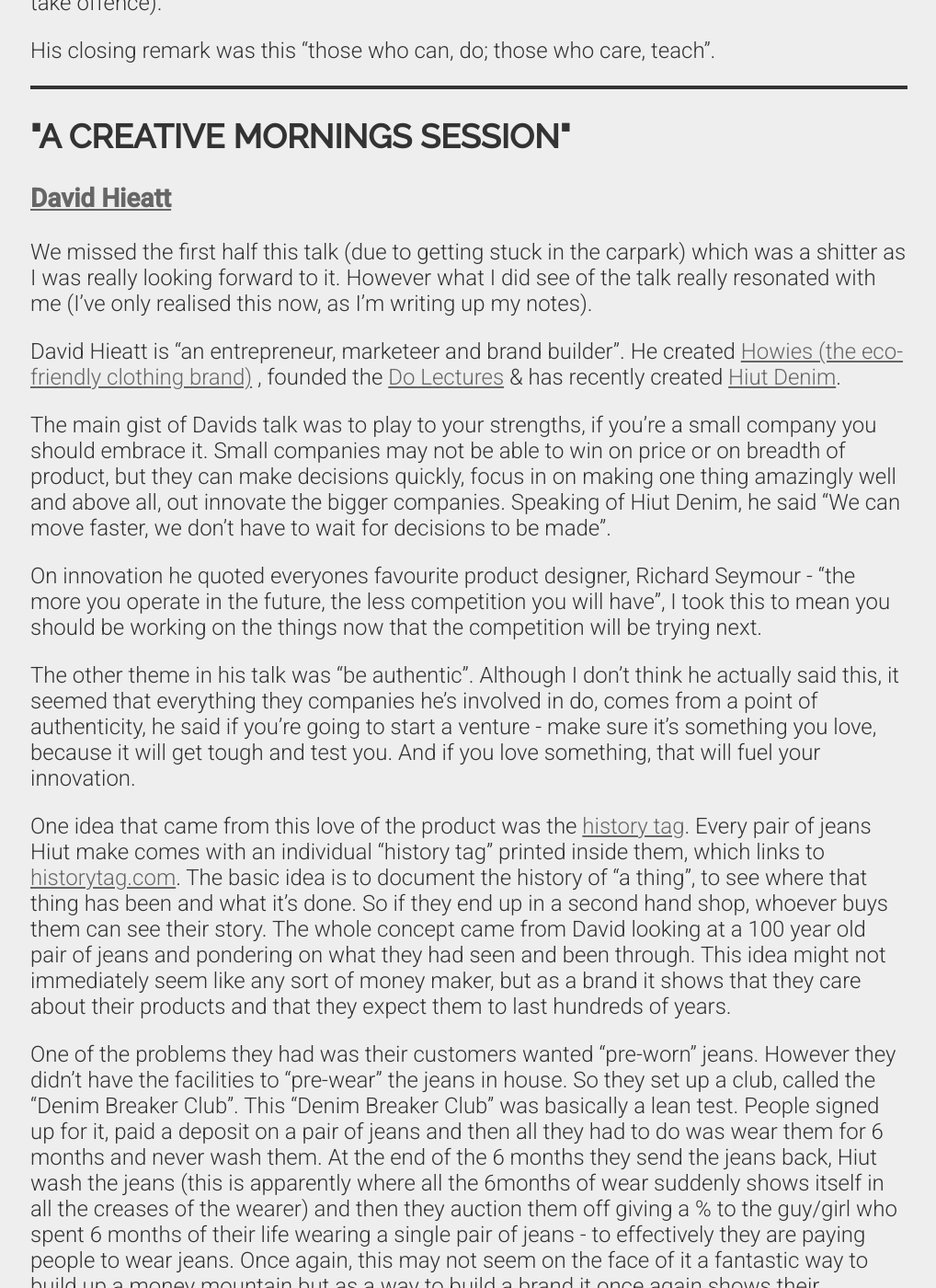
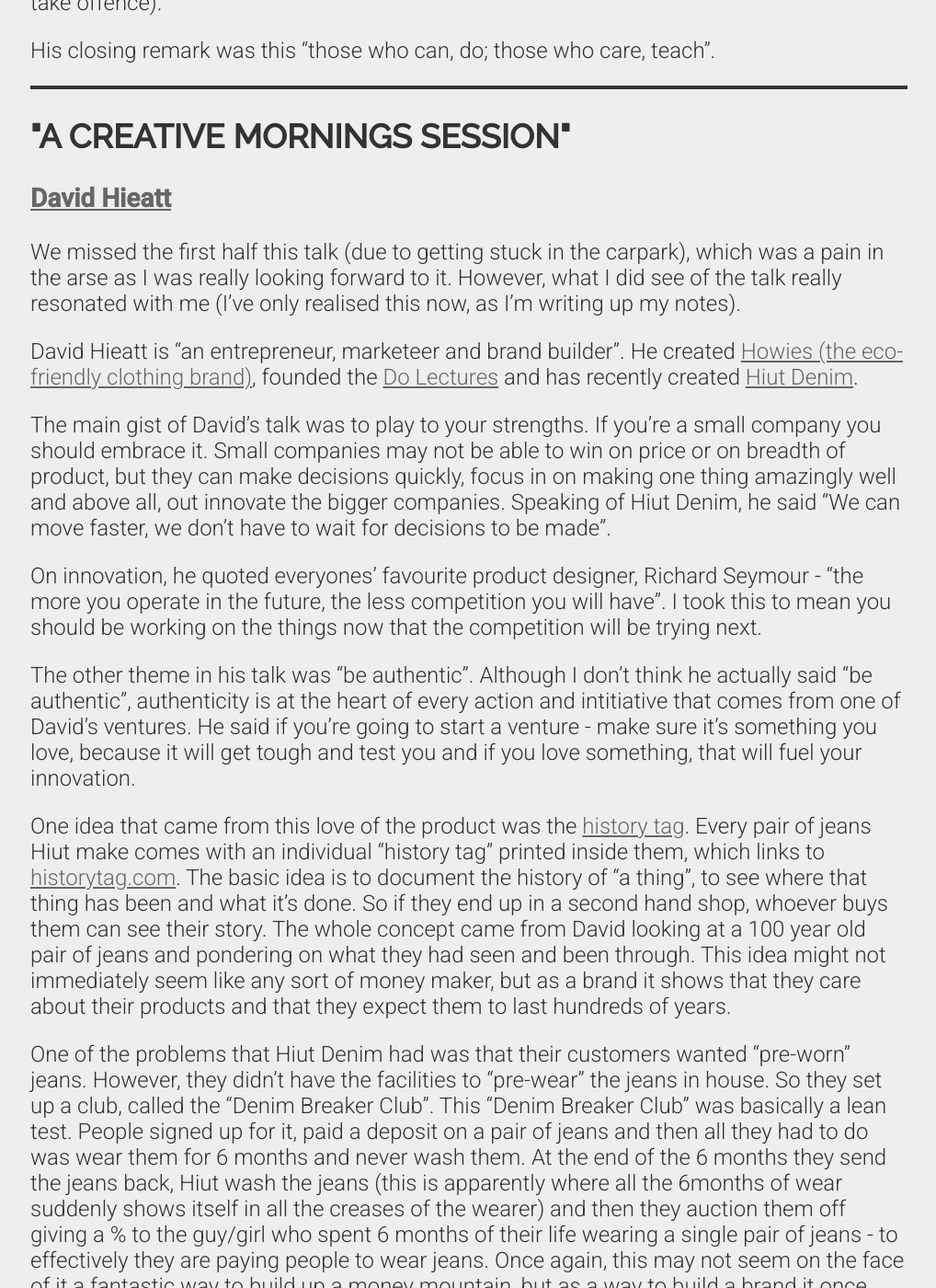
Before and after one commit to nickphillipps/nickphillipps.github.io, a Jekyll site: the page built from _posts/2014-11-13-the-web-is.md, in a window 1280 px wide and 1400 px high, scrolled down 2036 px. Shown: the whole window at 92% size, without its empty margins (130-1148 px from the left). Built offline with Jekyll 4.4.1, drawn with Linux system fonts in a browser that asks for light colours; nearby versions of some CDN libraries; Markdown is read by kramdown in place of the engine named in the settings; some of the changed text lies outside the part shown.

Commit message:
Web.is post v0.4

```diff
--- a/_posts/2014-11-13-the-web-is.md
+++ b/_posts/2014-11-13-the-web-is.md
@@ -41,13 +41,13 @@
 _Before continuing, know this... I am not a good or even mediocre writer, there will be typos, mistakes & things that just dont make sense... But hey,  I've gotta start somewhere..._
 
 
-On 29th October I travelled over to Cardiff for two days at [theweb.is conference](http://theweb.is). The whole conference was put together to celebrate the 25th anniversay of the web, with all the talks being based around what the web is to each speaker. Based on this concept there was always going to be a broard range of topics, however I was surprised at just how broad.
+On 29th October, I travelled over to Cardiff for two days at [theweb.is conference](http://theweb.is). The whole conference was put together to celebrate the 25th anniversay of the web, with all the talks being based around what the web is to each speaker. Based on this concept there was always going to be a broard range of topics, however I was surprised at just how broad.
 
-The talks ranged from accessibility and performance to mental health and branding.
+The talks ranged from accessibility and performance, to mental health and branding.
 
 I can't do any of the speakers justice on here, so rather than trying to get everything down, I've chosen a select few to focus in on.
 
-The whole conference was filmed so I'll post the link to it once thats up, however in the mean time here's a list of round-ups from a few other attendees.
+The whole conference was filmed, so I'll post the link to it once that's up, however in the mean time here's a list of round-ups from a few other attendees.
 
 * [Amazing sketch notes from Kevin Mears](http://www.mearso.co.uk/sketchnotes/)
 * [A round-up from my colleague (and confessed cat lady), Sophie George](https://medium.com/airport-cafe/web-is-conference-cardiff-oct-2015-983ebc206aae)
@@ -87,22 +87,22 @@
 <h2 id="ACreativeMorningsSession">"A Creative Mornings Session"</h2>
 ### [David Hieatt](https://twitter.com/davidhieatt)
 
-We missed the first half this talk (due to getting stuck in the carpark) which was a shitter as I was really looking forward to it. However what I did see of the talk really resonated with me (I've only realised this now, as I’m writing up my notes).
+We missed the first half this talk (due to getting stuck in the carpark), which was a pain in the arse as I was really looking forward to it. However, what I did see of the talk really resonated with me (I've only realised this now, as I’m writing up my notes).
 
 
-David Hieatt is “an entrepreneur, marketeer and brand builder”. He created [Howies (the eco-friendly clothing brand)](http://www.howies.co.uk/) , founded the [Do Lectures](http://www.thedolectures.com/) & has recently created [Hiut Denim](http://hiutdenim.co.uk).
+David Hieatt is “an entrepreneur, marketeer and brand builder”. He created [Howies (the eco-friendly clothing brand)](http://www.howies.co.uk/), founded the [Do Lectures](http://www.thedolectures.com/) and has recently created [Hiut Denim](http://hiutdenim.co.uk).
 
-The main gist of Davids talk was to play to your strengths, if you’re a small company you should embrace it. Small companies may not be able to win on price or on breadth of product, but they can make decisions quickly, focus in on making one thing amazingly well and above all, out innovate the bigger companies. Speaking of Hiut Denim, he said “We can move faster, we don't have to wait for decisions to be made”.
+The main gist of David's talk was to play to your strengths. If you’re a small company you should embrace it. Small companies may not be able to win on price or on breadth of product, but they can make decisions quickly, focus in on making one thing amazingly well and above all, out innovate the bigger companies. Speaking of Hiut Denim, he said “We can move faster, we don't have to wait for decisions to be made”.
 
-On innovation he quoted everyones favourite product designer, Richard Seymour - “the more you operate in the future, the less competition you will have”, I took this to mean you should be working on the things now that the competition will be trying next.
+On innovation, he quoted everyones' favourite product designer, Richard Seymour - “the more you operate in the future, the less competition you will have”. I took this to mean you should be working on the things now that the competition will be trying next.
 
-The other theme in his talk was “be authentic”. Although I don’t think he actually said this, it seemed that everything they companies he’s involved in do, comes from a point of authenticity,  he said if you’re going to start a venture - make sure it’s something you love, because it will get tough and test you. And if you love something, that will fuel your innovation.
+The other theme in his talk was “be authentic”. Although I don’t think he actually said "be authentic", authenticity is at the heart of every action and intitiative that comes from one of David's ventures. He said if you’re going to start a venture - make sure it’s something you love, because it will get tough and test you and if you love something, that will fuel your innovation.
 
 One idea that came from this love of the product was the [history tag](http://hiutdenim.co.uk/pages/historytag). Every pair of jeans Hiut make comes with an individual “history tag” printed inside them, which links to [historytag.com](http://historytag.com). The basic idea is to document the history of "a thing", to see where that thing has been and what it’s done. So if they end up in a second hand shop, whoever buys them can see their story. The whole concept came from David looking at a 100 year old pair of jeans and pondering on what they had seen and been through. This idea might not immediately seem like any sort of money maker, but as a brand it shows that they care about their products and that they expect them to last hundreds of years.
 
-One of the problems they had was their customers wanted “pre-worn” jeans. However they didn’t have the facilities to “pre-wear” the jeans in house. So they set up a club, called the “Denim Breaker Club”. This “Denim Breaker Club” was basically a lean test. People signed up for it, paid a deposit on a pair of jeans and then all they had to do was wear them for 6 months and never wash them. At the end of the 6 months they send the jeans back, Hiut wash the jeans (this is apparently where all the 6months of wear suddenly shows itself in all the creases of the wearer) and then they auction them off giving a % to the guy/girl who spent 6 months of their life wearing a single pair of jeans - to effectively they are paying people to wear jeans. Once again, this may not seem on the face of it a fantastic way to build up a money mountain but as a way to build a brand it once again shows their authenticity.
+One of the problems that Hiut Denim had was that their customers wanted “pre-worn” jeans. However, they didn’t have the facilities to “pre-wear” the jeans in house. So they set up a club, called the “Denim Breaker Club”. This “Denim Breaker Club” was basically a lean test. People signed up for it, paid a deposit on a pair of jeans and then all they had to do was wear them for 6 months and never wash them. At the end of the 6 months they send the jeans back, Hiut wash the jeans (this is apparently where all the 6months of wear suddenly shows itself in all the creases of the wearer) and then they auction them off giving a % to the guy/girl who spent 6 months of their life wearing a single pair of jeans - to effectively they are paying people to wear jeans. Once again, this may not seem on the face of it a fantastic way to build up a money mountain, but as a way to build a brand it once again shows their authenticity.
 
-They also have a few other clubs such as the “no wash club” designed to reduce the carbon footprint of jeans (80% of the carbon footprint comes purely from washing them) by not washing them for 6months.
+They also have a few other clubs, such as the “no wash club” designed to reduce the carbon footprint of jeans (80% of the carbon footprint comes purely from washing them) by not washing them for 6 months.
 
 
 He closed his talk on the best project you can have is your current one, not that ideal project that you’ll get round to in the future or the one that went really well a few years ago. It’s what you’re working on now and that should have 100% focus.
@@ -129,9 +129,9 @@
 
 This is exhasting and it makes us constantly question our tools and ourselves, if we fall behind the curve we feel like we are failing, like we're an impostor within our job.
 
-If we are always chasing the next big thing, we don't spend any time perfecting the current thing. It's ok to be behind the curve, most people are (and they aren't all hipsters).
+If we are always chasing the next big thing, we don't spend any time perfecting *the current thing*. It's ok to be behind the curve, most people are (and they aren't all hipsters).
 
-Keirs talk summed up - it's ok to slow down & disconnect, it will pay off in the long run.
+Keirs talk summed up - it's ok to slow down and disconnect, it will pay off in the long run.
 
 
 
@@ -140,28 +140,28 @@
 <h2 id="TheWebIsLinks">The Web is Links</h2>
 ### [Phil Hawksworth](https://twitter.com/philhawksworth)
 
-I'd never heard of Phil before this conference so wasn't really sure what to expect from his talk. I was pleasently surprised. As a speaker he was up there with the best of them, funny and fast paced but not so quick he left the audience behind.
+I'd never heard of Phil before this conference, so I wasn't really sure what to expect from his talk. I was pleasantly surprised. As a speaker he was up there with the best of them, funny and fast paced, but not so quick he left the audience behind.
 
 If nothing else, I will never look at http:// the same way, all I see now is http double meh <span class="hoverRotate">://</span>.
 
 His talk focused around the fundamental building block of the web, the link. We can link to absolutely anything (that's not behind a paywall), joining two things together and creating something more than the sum of the two parts.
 
-After a brief bit of wonder at how amazing the humble link really is, he moved on to discussing how we are destroying the link. He expanded on his definition of the link (for this talk) to include the URL (URI) and how we have gone down this path where we are making our URL's too convoluted and we're forgetting that these URL's are supposed to be human readable... Infact... That's pretty much their sole purpose, to be read by humans.
+After a brief bit of wonder at how amazing the humble link really is, he moved on to discussing how we are destroying the link. He expanded on his definition of the link (for this talk) to include the URL (URI) and how we have gone down a path where we are making our URL's too convoluted and we're forgetting that these URL's are supposed to be human readable... Infact... That's pretty much their sole purpose, to be read by humans.
 
 We've ruined these URL's to the point where browsers are starting to hide them, which is insane, as Phil quoted Jake Archibald - “the URL is the share button of the web”. Ever heard someone say "send me the link"?
 
-Phil then moved his talk onto progressive enhancement, pulling out one of my favourite web quotes, “This is for everyone (with javascript enabled)” - Dan Williams. At it's most basic the web is a bunch of html pages linked to other html pages, so at their most basic, this should be how are sites are made. We all hear everyone say "But everyone has js enabled now". Phil's response to that (paraphrased by me) is - more than 60% of the population of India (a shit ton of people) are offline - when they come online, the devices they are using will be basic, very basic and probably wont have js, so should we just ignore them?
+Phil then moved his talk onto progressive enhancement, pulling out one of my favourite web quotes, “This is for everyone (with javascript enabled)” - Dan Williams. At it's most basic the web is a bunch of html pages linked to other html pages, so at their most basic, this should be how our sites are made. We all hear everyone say "But everyone has js enabled now". Phil's response to that is that more than 60% of the population of India (a shit ton of people) are offline. When they come online, the devices they will be using will be basic, very basic and probably wont have js, so should we just ignore them?
 
 ---
 
 <h2 id="TheWebIsADiscussion">The Web is a Discussion</h2>
 ### [Andy Clarke](https://twitter.com/malarkey) & guests
 
-This was an interesting one... It wasn't actually a talk... Andy runs a podcast called [unfinished business](http://unfinished.bz/) about "the business end, the sharp end of web, design and creative industries" and his "talk" was actually a live recording of his podcast. The topic discussed was mental health in the web industry. The conference coincided with ["Geek Mental Help Week"](http://geekmentalhelp.com/), which is an initaitive set up to get our industty talking about mental health. Andy was joined by three guests, Chris Murphy, Cole Henley, Relly Annett-Baker and Dr. Clare Symons.
+This was an interesting one... It wasn't actually a talk... Andy runs a podcast called [unfinished business](http://unfinished.bz/) about "the business end, the sharp end of web, design and creative industries" and his "talk" was actually a live recording of his podcast. The topic discussed was mental health in the web industry. The conference coincided with ["Geek Mental Help Week"](http://geekmentalhelp.com/), which is an initiative set up to get our industry talking about mental health. Andy was joined by four guests, Chris Murphy, Cole Henley, Relly Annett-Baker and Dr. Clare Symons.
 
-[Cole Henley](https://twitter.com/cole007) and [Relly Annett-Baker](https://twitter.com/RellyAB) talked through their previous mental problems whilst Dr. Clare Symons gave an outside professional perspective on mental health in our industry.
+[Cole Henley](https://twitter.com/cole007) and [Relly Annett-Baker](https://twitter.com/RellyAB) talked us through their previous mental issues, whilst Dr. Clare Symons gave an outside professional perspective on mental health in our industry.
 
-I can't really do their stories justice on here so have a listen to the podcast - it's one of those topics people rarely like to talk about but it's something we really should be more open about.
+I can't really do their stories justice on here, so have a listen to the podcast - it's one of those topics people rarely like to talk about, but it's something we really should be more open to.
 
 [Link is here » http://unfinished.bz/93](http://unfinished.bz/93)
 
```
Also changed, not shown: other parts of _posts/2014-11-13-the-web-is.md (+2 -2 lines).
